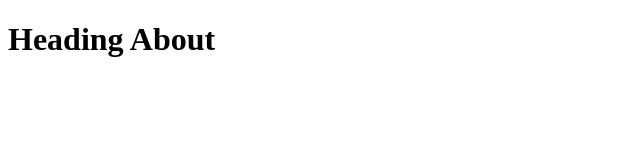
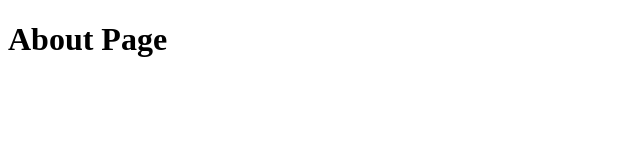
Before and after one commit to akram6t/learn-git, a plain HTML site: page about.html in a window 1280 px wide. Shown: the whole page, without its empty margins (0-640 px from the left). Drawn offline with Linux system fonts and the light colour scheme.

Commit message:
fix about page

```diff
--- a/about.html
+++ b/about.html
@@ -7,7 +7,7 @@
 </head>
 <body>
 
-     <h1>Heading About</h1>
+     <h1>About Page</h1>
 
 </body>
 </html>
```
